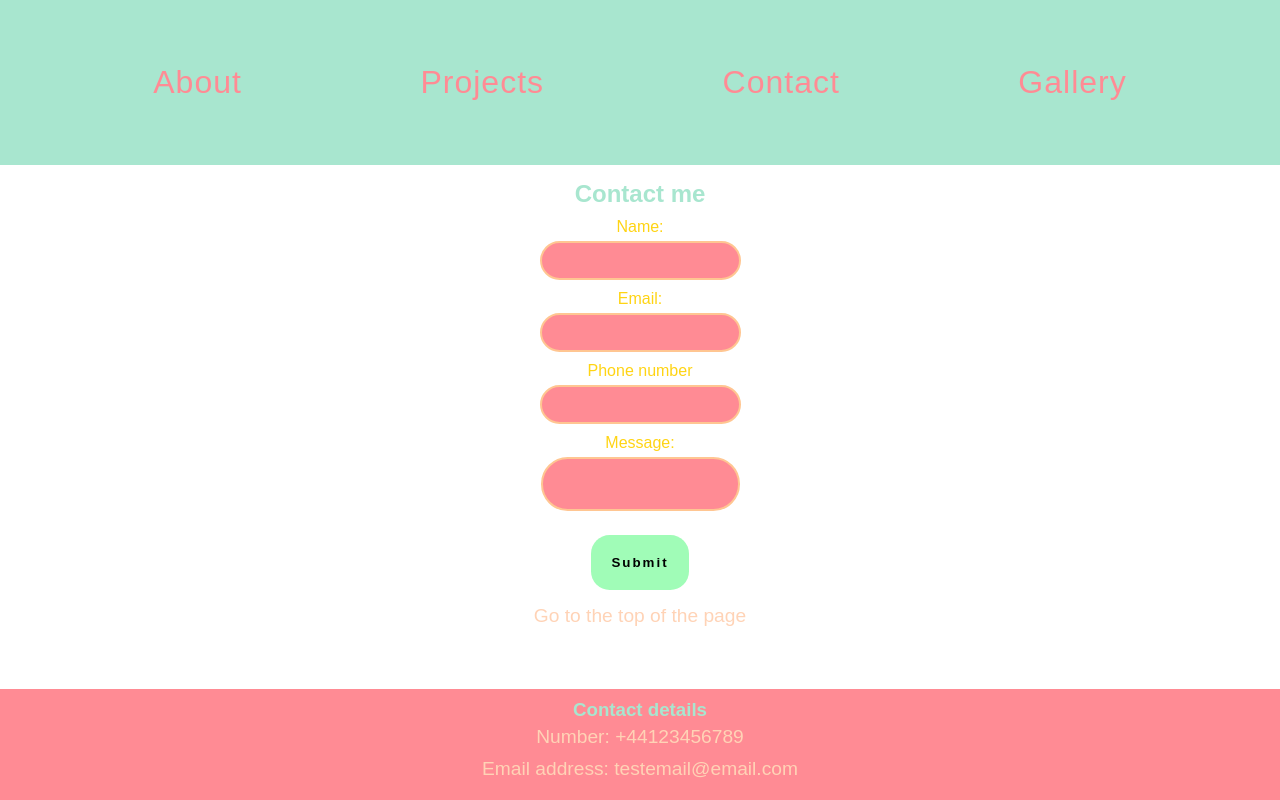
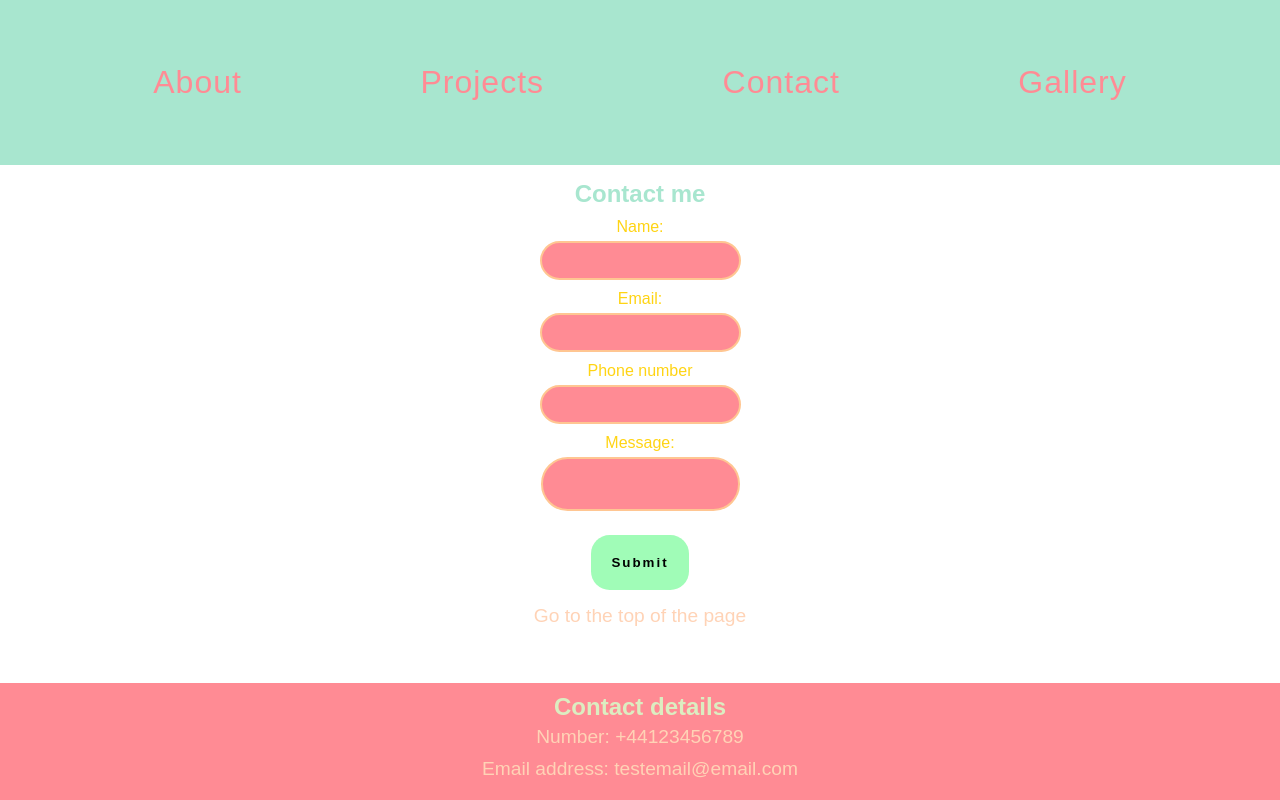
Before and after one commit to smallFledging/first_portfolio_bootstrap, a plain HTML site: page form.htm in a window 1280 px wide. Drawn offline with Linux system fonts and the light colour scheme.

Commit message:
updated footer to be h2 so heading tags are in hierarchical order

```diff
--- a/form.htm
+++ b/form.htm
@@ -50,7 +50,7 @@
             </section>
         </main>
         <footer id="footer">
-            <h3>Contact details</h3>
+            <h2>Contact details</h2>
             <a href="tel:+44123456789"><p>Number: +44123456789</p></a>
             <a href="mailto:testemail@email.com"><p>Email address: testemail@email.com</p></a>
         </footer>
```
Also changed, not shown: gallery.htm (+1 -1 lines), index.htm (+1 -1 lines), projects.htm (+1 -1 lines).
